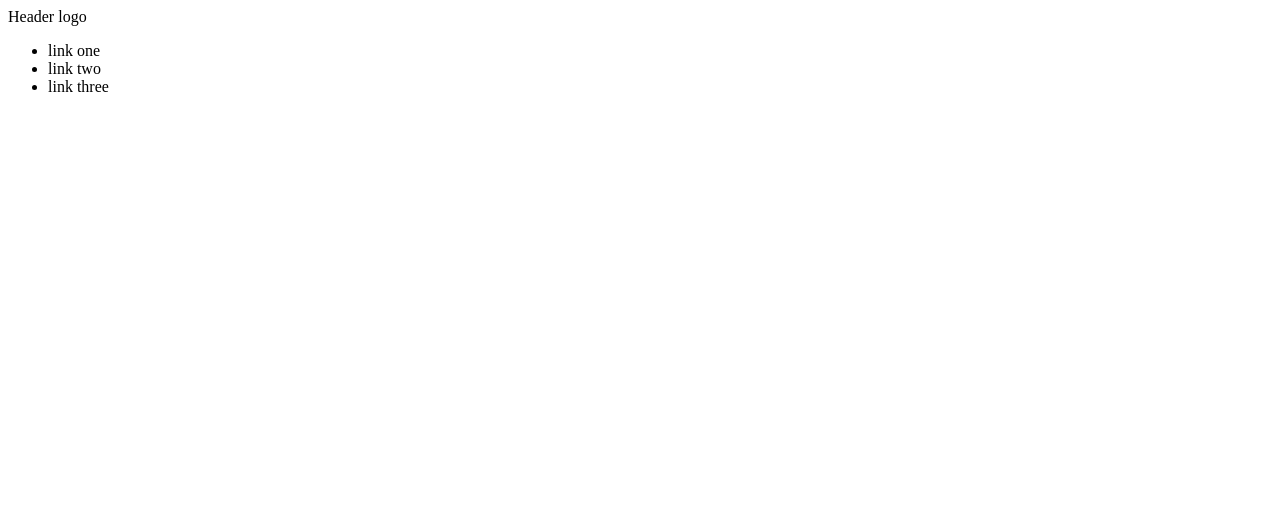
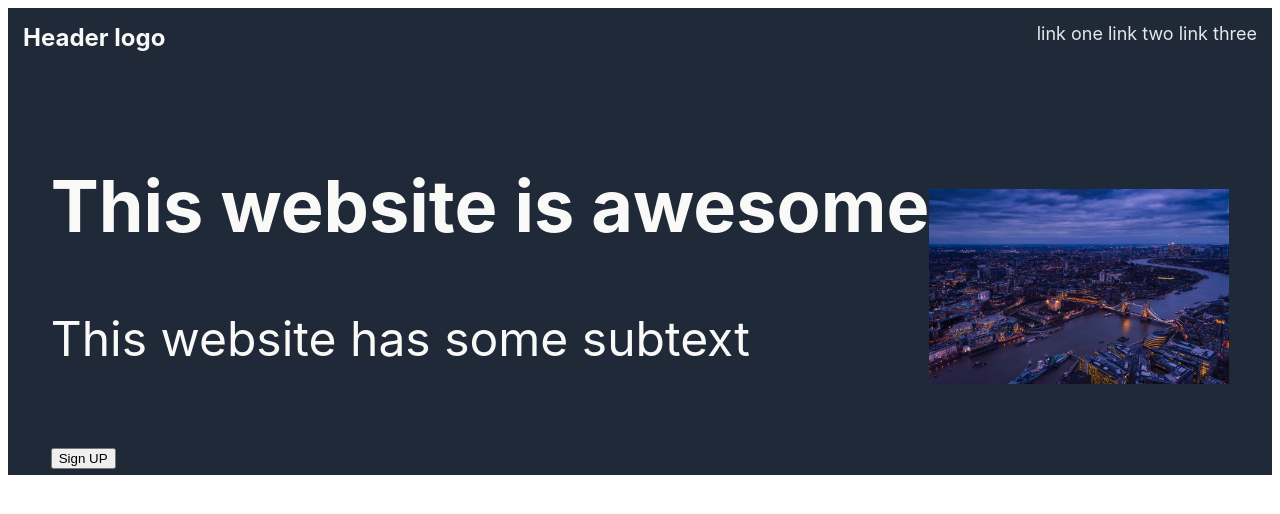
Before and after one commit to acwoodroffe/Landing_page, a plain HTML site: page index.html in a window 1280 px wide. Drawn offline with Linux system fonts and the light colour scheme.

Commit message:
nav progress

```diff
--- a/index.html
+++ b/index.html
@@ -6,13 +6,11 @@
         <title></title>
         <meta name="description" content="">
         <meta name="viewport" content="width=device-width, initial-scale=1">
-        <link rel="stylesheet" href="">
+        <link rel="stylesheet" href="/stylesheet.css">
     </head>
     <body>
         <header>
-
-       </header>
-        <nav>
+            <div class="nav">
                 <div class="left">
                     Header logo
                 </div>
@@ -23,8 +21,22 @@
                         <li> link three</li>
                     </ul>
                 </div>
+            </div>
+            <div class="below-nav">
+                <div class="title">
+<h2>This website is awesome</h2>
+<p>This website has some subtext</p>
+<button>Sign UP</button>
+                </div>
+                <div class="title-aside">
+                    <img src="/london.jpg">
 
-        </nav>
+                </div>
+
+            </div>
+        </header>
+
+
     <div>
 
     </div>
--- a/stylesheet.css
+++ b/stylesheet.css
@@ -0,0 +1,47 @@
+body {
+    font-family:-apple-system, BlinkMacSystemFont, 'Segoe UI', Roboto, Oxygen, Ubuntu, Cantarell, 'Open Sans', 'Helvetica Neue', sans-serif
+}
+header {
+    background:#1f2937;
+    display:flex;
+    flex-direction:column;
+}
+.nav {
+    display:flex;
+    justify-content: space-between;
+    margin: 0 0 50px 0;
+    padding: 15px 15px 0 15px;
+}
+
+.left {
+    font-size:24px;
+    color:#f9faf8;
+    font-weight:bold;
+
+}
+.right {
+    font-size:18px;
+    color:#e5e7eb;
+}
+ul {
+    margin: 0;
+    padding: 0;
+}
+li {
+    list-style-type: none;
+    display:inline;
+}
+.below-nav {
+    background:#1f2937;
+    display:flex;
+    justify-content:center;
+    align-items: center;
+}
+.title {
+    font-size:48px;
+    color:#f9faf8;
+}
+.title-aside img {
+    width: 300px;
+    height: auto;
+}
```
Also changed, not shown: london.jpg (added), 1 other file. Lines whose indentation alone changed are shown as unchanged.
